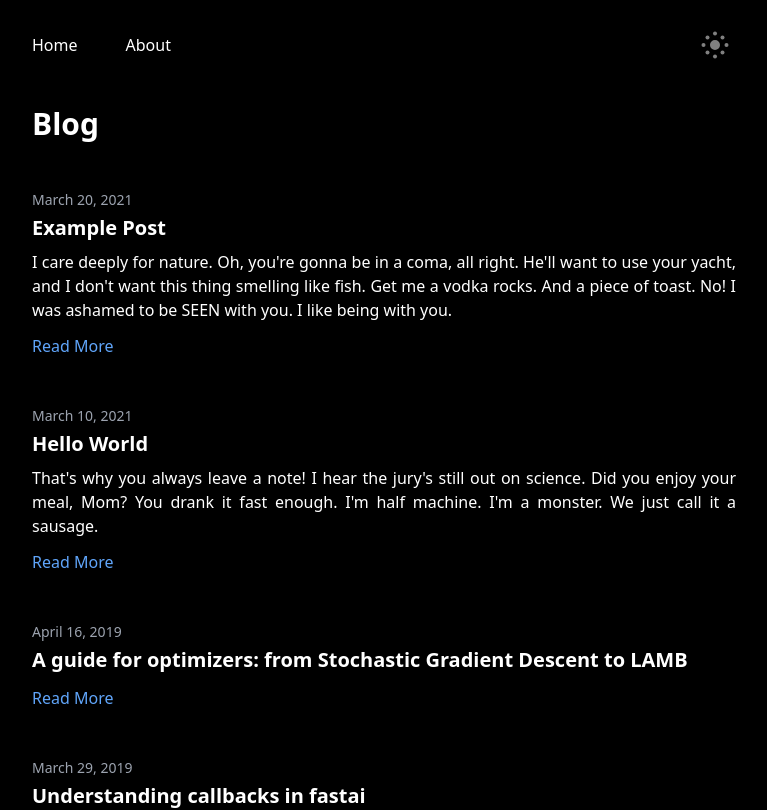
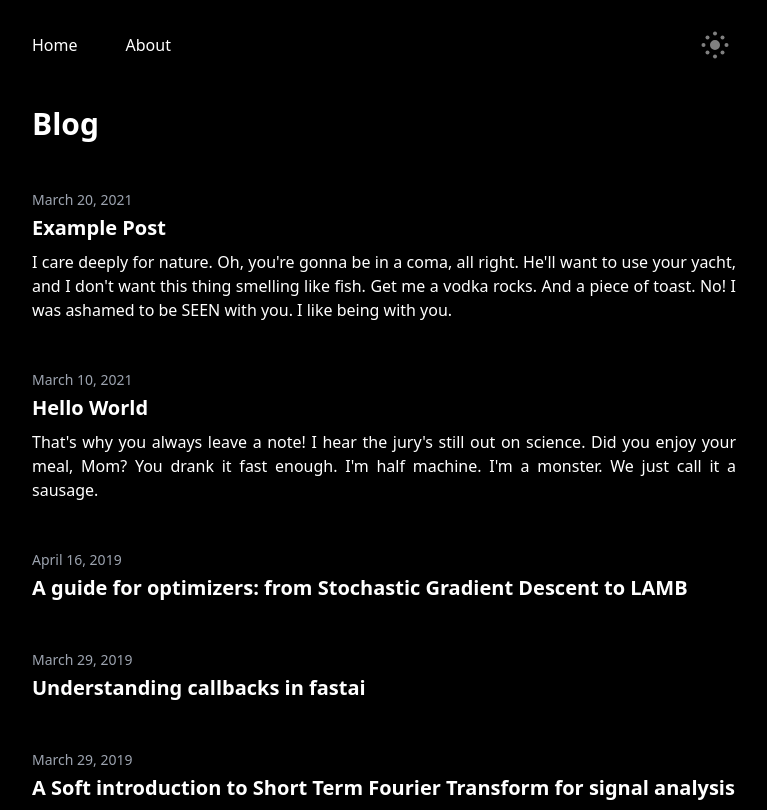
Before and after one commit to pouannes/blog_next, a Next.js app: page / in a window 1280 px wide. Shown: the top 810 px of the page, without its empty margins (256-1023 px from the left). Built offline with nearby package versions, Linux system fonts and the light colour scheme; what @tailwindcss/typography would draw is missing.

Commit message:
make whole article section a link

```diff
--- a/pages/index.tsx
+++ b/pages/index.tsx
@@ -16,24 +16,18 @@ export const Index = ({ posts }: IndexProps): JSX.Element => {
       <h1>Blog</h1>
 
       {posts.map((post) => (
-        <article key={post.slug} className="mt-12">
+        <Link key={post.slug} as={`/posts/${post.slug}`} href={`/posts/[slug]`}>
+          <article className="mt-12 cursor-pointer">
             <p className="mb-1 text-sm text-gray-500 dark:text-gray-400">
               {format(parseISO(post.date), 'MMMM dd, yyyy')}
             </p>
-          <h1 className="mb-2 text-xl">
-            <Link as={`/posts/${post.slug}`} href={`/posts/[slug]`}>
-              <a className="text-gray-900 dark:text-white dark:hover:text-blue-400">
+            <h1 className="mb-2 text-xl text-gray-900 dark:text-white ">
               {post.title}
-              </a>
-            </Link>
             </h1>
             <p className="mb-3">{post.description}</p>
-          <p>
-            <Link as={`/posts/${post.slug}`} href={`/posts/[slug]`}>
-              <a>Read More</a>
+            <p></p>
+          </article>
         </Link>
-          </p>
-        </article>
       ))}
     </Layout>
   );
```
Lines whose indentation alone changed are shown as unchanged.
